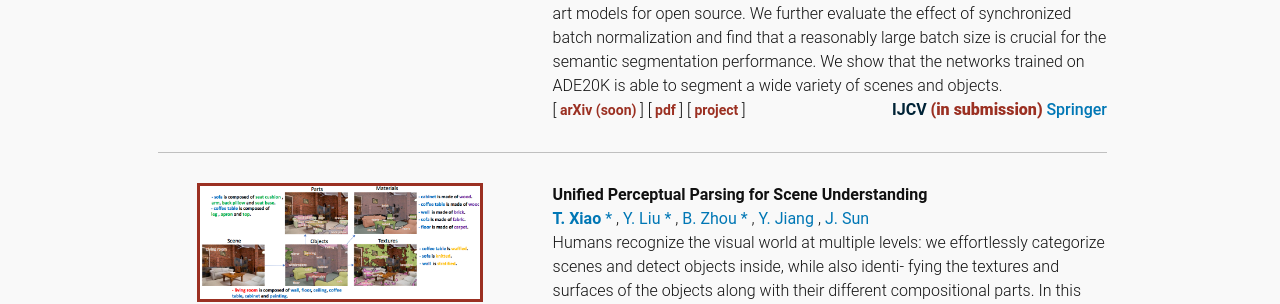
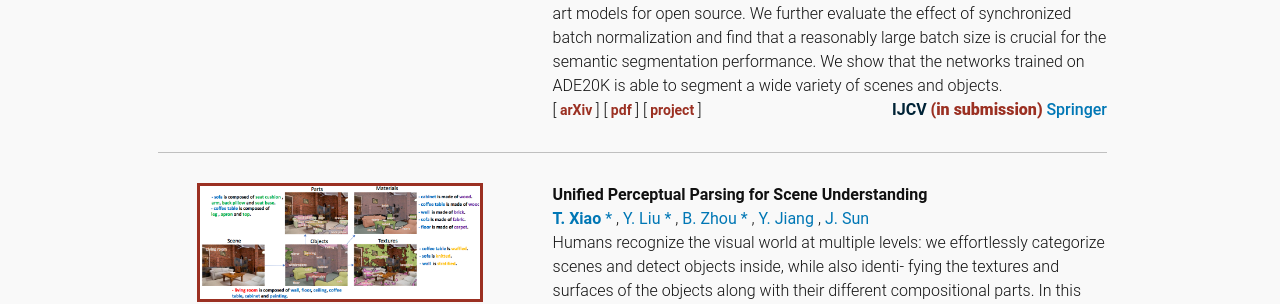
Before and after one commit to Tete-Xiao/Tete-Xiao.github.io, a Jekyll site: the page built from index.html, in a window 1280 px wide and 900 px high, scrolled down 2088 px. Shown: the part 158-462 px from the top of the window. Built offline with Jekyll 4.4.1, drawn with Linux system fonts in a browser that asks for light colours; comment, search, counter and statistics services are not loaded.

```diff
--- a/_data/publications.yml
+++ b/_data/publications.yml
@@ -23,8 +23,8 @@
   place:    'Springer'
   desc: 'We present a densely annotated dataset ADE20K, which spans diverse annotations of scenes, objects, parts of objects, and in some cases even parts of parts. Totally there are 25k images of the complex everyday scenes containing a variety of objects in their natural spatial context. We construct benchmarks for scene parsing and instance segmentation. We provide baseline performances on both of the benchmarks and re-implement the state-of- the-art models for open source. We further evaluate the effect of synchronized batch normalization and find that a reasonably large batch size is crucial for the semantic segmentation performance. We show that the networks trained on ADE20K is able to segment a wide variety of scenes and objects.'
   tags:
-    - name: 'arXiv (soon)'
-      url:  ''
+    - name: 'arXiv'
+      url:  'https://arxiv.org/abs/1608.05442'
     - name: 'pdf'
       url:  '/pdf/tete2018_ade20k_ijcv.pdf'
     - name: 'project'
```
